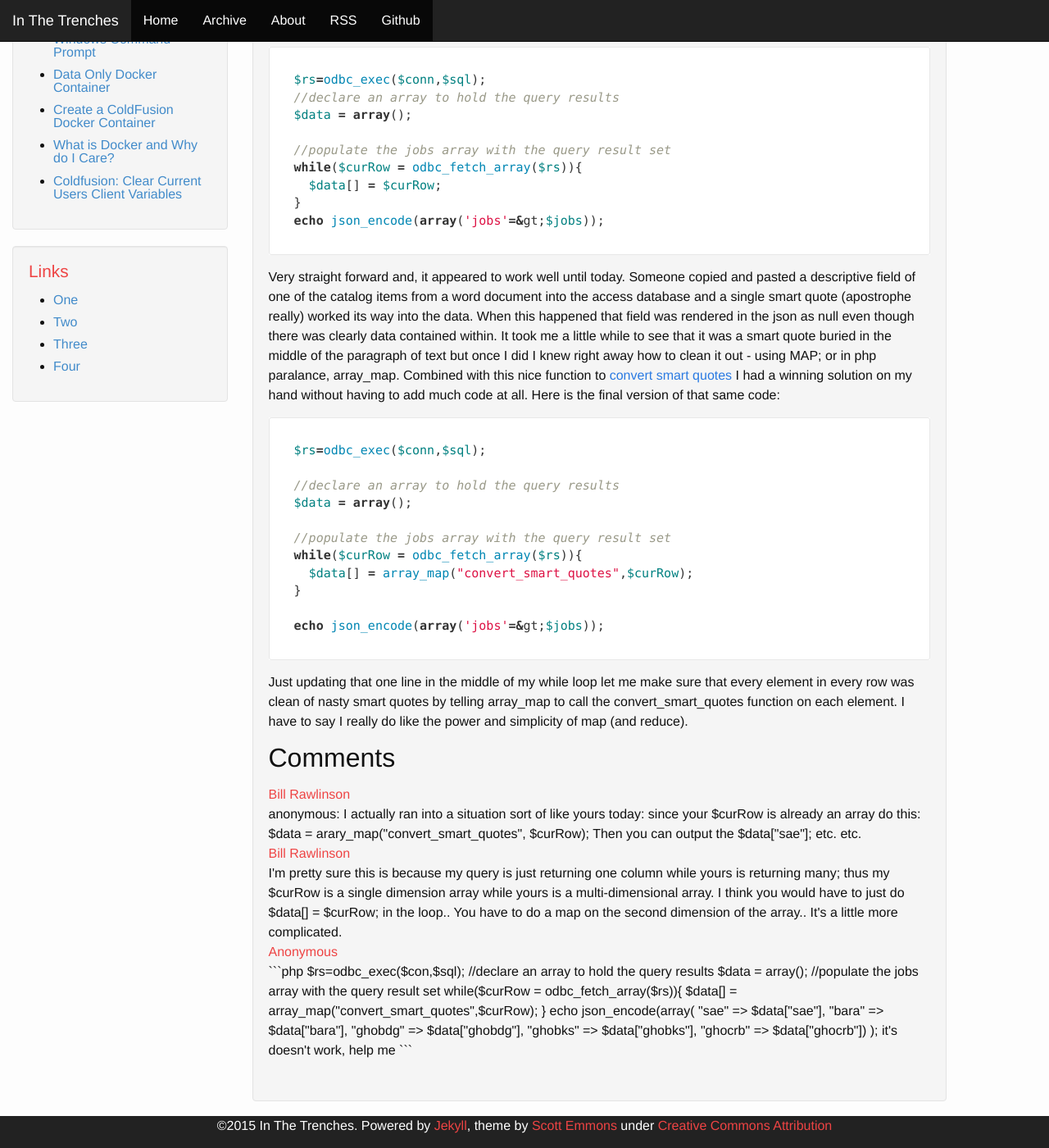
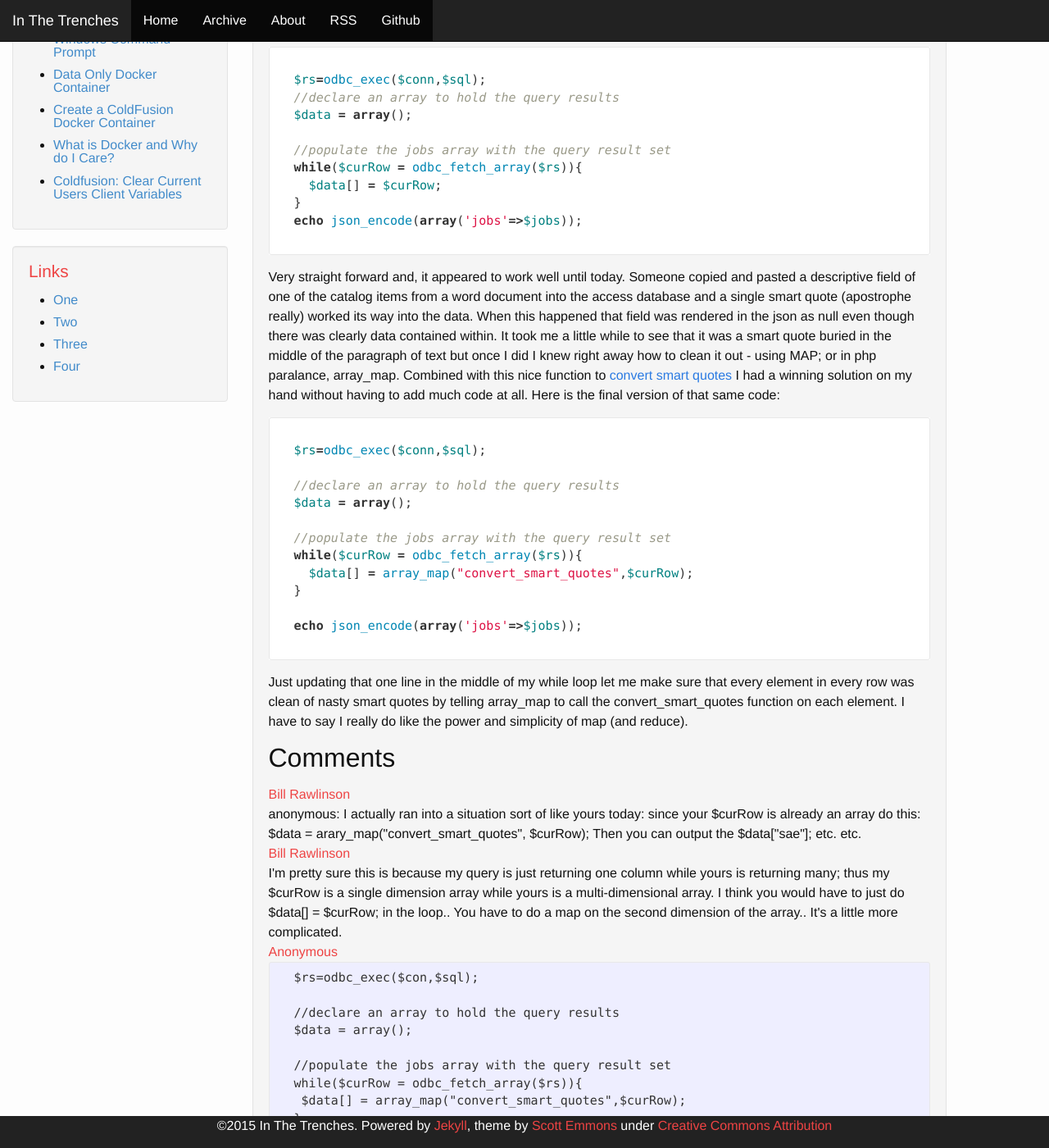
Before and after one commit to finalcut/finalcut.github.io, a Jekyll site: the page built from _posts/2012-02-29-php-arraymap-in-practice.markdown, in a window 1280 px wide and 1400 px high, scrolled down 214 px. Shown: the whole window at 82% size. Built offline with Jekyll 4.4.1, drawn with Linux system fonts in a browser that asks for light colours; Markdown is read by kramdown in place of the engine named in the settings; comment, search, counter and statistics services are not loaded; some of the changed lines change nothing that is shown; some of the changed text lies outside the part shown.

Commit message:
improve formatting

````diff
--- a/_posts/2012-02-29-php-arraymap-in-practice.markdown
+++ b/_posts/2012-02-29-php-arraymap-in-practice.markdown
@@ -11,9 +11,9 @@ categories:
 ---
 
 
-Last week I spent some time making sure I understood how map and reduce actually work and what their purposes are. &nbsp;This week I needed to use map while fixing a silly problem. &nbsp;Some of this background info will be pure cruft to most of you but hopefully it will be enlightening in it's own way.
+Last week I spent some time making sure I understood how map and reduce actually work and what their purposes are. This week I needed to use map while fixing a silly problem. Some of this background info will be pure cruft to most of you but hopefully it will be enlightening in it's own way.
 
-There is an application somewhere in our organization that utilizes an access database to store a catalog of information. &nbsp;This catalog is then made available for consumption within our web properties via a webservice that is written in php and which returns the data contained within the database in either json or xml format.
+There is an application somewhere in our organization that utilizes an access database to store a catalog of information. This catalog is then made available for consumption within our web properties via a webservice that is written in php and which returns the data contained within the database in either json or xml format.
 
 Here is the basic way the json was being generated previously:
 
@@ -27,7 +27,7 @@ Here is the basic way the json was being generated previously:
   while($curRow = odbc_fetch_array($rs)){
     $data[] = $curRow;
   }
-  echo json_encode(array('jobs'=&gt;$jobs));
+  echo json_encode(array('jobs'=>$jobs));
 
 ```
 
@@ -47,7 +47,7 @@ It took me a little while to see that it was a smart quote buried in the middle
     $data[] = array_map("convert_smart_quotes",$curRow);
   }
 
-  echo json_encode(array('jobs'=&gt;$jobs));
+  echo json_encode(array('jobs'=>$jobs));
 
 ```
 
@@ -64,24 +64,24 @@ I actually ran into a situation sort of like yours today:
 
 since your $curRow is already an array do this:
 
-$data = arary_map(&quot;convert_smart_quotes&quot;, $curRow);
+$data = arary_map("convert_smart_quotes", $curRow);
 
-Then you can output the $data[&quot;sae&quot;];  etc. etc.</div>
+Then you can output the $data["sae"];  etc. etc.</div>
 </div>
 <div class='comment'>
 <div class='author'>Bill Rawlinson</div>
 <div class='content'>
-I&#39;m pretty sure this is because my query is just returning one column while yours is returning many; thus my $curRow is a single dimension array while yours is a multi-dimensional array.
+I'm pretty sure this is because my query is just returning one column while yours is returning many; thus my $curRow is a single dimension array while yours is a multi-dimensional array.
 
 I think you would have to just do $data[] = $curRow; in the loop..
 
-You have to do a map on the second dimension of the array.. It&#39;s a little more complicated.</div>
+You have to do a map on the second dimension of the array.. It's a little more complicated.</div>
 </div>
 <div class='comment'>
 <div class='author'>Anonymous</div>
 <div class='content'>
 
-```php
+<pre>
   $rs=odbc_exec($con,$sql);
 
   //declare an array to hold the query results
@@ -89,18 +89,19 @@ You have to do a map on the second dimension of the array.. It&#39;s a little mo
 
   //populate the jobs array with the query result set
   while($curRow = odbc_fetch_array($rs)){
-   $data[] = array_map(&quot;convert_smart_quotes&quot;,$curRow);
+   $data[] = array_map("convert_smart_quotes",$curRow);
   }
   echo json_encode(array(
-  &quot;sae&quot; =&gt; $data[&quot;sae&quot;],
-  &quot;bara&quot; =&gt; $data[&quot;bara&quot;],
-  &quot;ghobdg&quot; =&gt; $data[&quot;ghobdg&quot;],
-  &quot;ghobks&quot; =&gt; $data[&quot;ghobks&quot;],
-  &quot;ghocrb&quot; =&gt; $data[&quot;ghocrb&quot;])
+  "sae" => $data["sae"],
+  "bara" => $data["bara"],
+  "ghobdg" => $data["ghobdg"],
+  "ghobks" => $data["ghobks"],
+  "ghocrb" => $data["ghocrb"])
   );
 
-  it&#39;s doesn&#39;t work, help me
-```
+  it doesn't work, help me
+</pre>
+
   </div>
 </div>
 </div>
````
